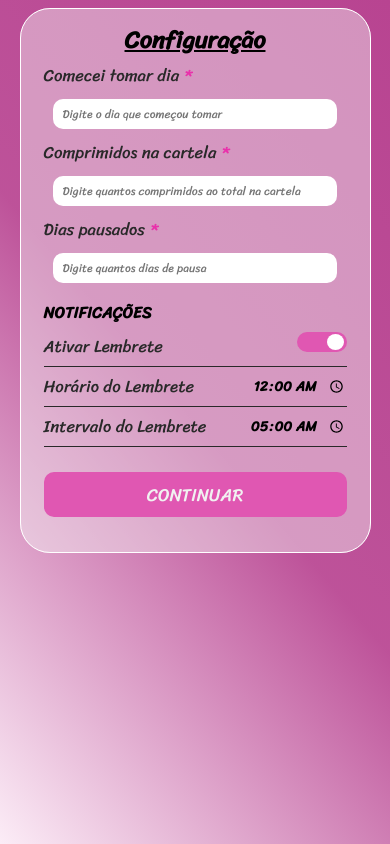
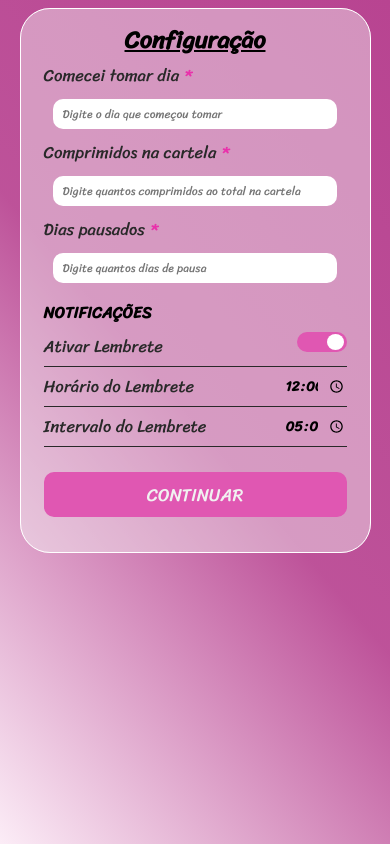
Before and after one commit to wesleydesouza/AnticoncepcionalApp, a plain HTML site: page config.html in a window 390 px wide. Drawn offline with Linux system fonts and the light colour scheme; a web font is replaced by a local one.

Commit message:
config layout bug time

```diff
--- a/css/config.css
+++ b/css/config.css
@@ -197,7 +197,7 @@ h4{
   }
     .inputTime{
       font-size: 3.6vw;
-      width: auto;
+      width: 62px;
     }
 
     .switch {
```
